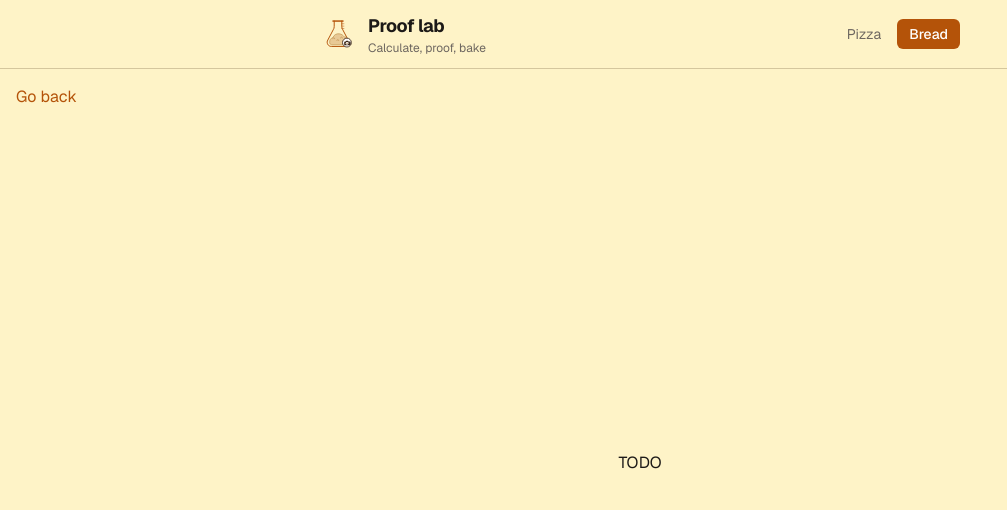
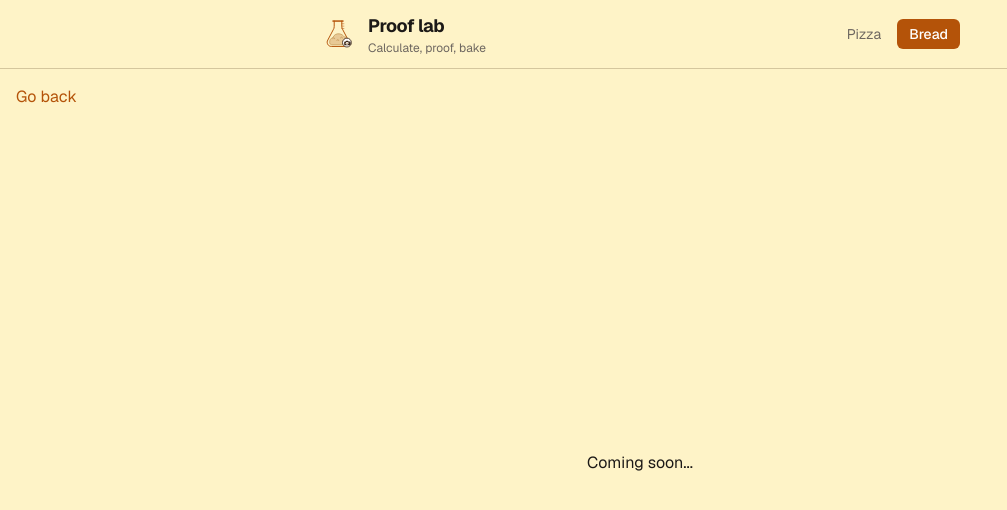
Before and after one commit to matijaJelnikar/proof-lab, a Next.js app: page /bread in a window 1280 px wide. Shown: the top 510 px of the page, without its empty margins (0-1007 px from the left). Built offline with nearby package versions, Linux system fonts and the light colour scheme; no server answers.

Commit message:
feat: upudate readme

```diff
--- a/app/bread/components/calculator.tsx
+++ b/app/bread/components/calculator.tsx
@@ -3,7 +3,7 @@
 export default function BreadCalculator() {
     return (
         <div className='w-full flex flex-col gap-4'>
-            TODO
+            Coming soon...
         </div>
     )
 }
```
Also changed, not shown: 1 other file (tests, documents, lock files or other folders).
